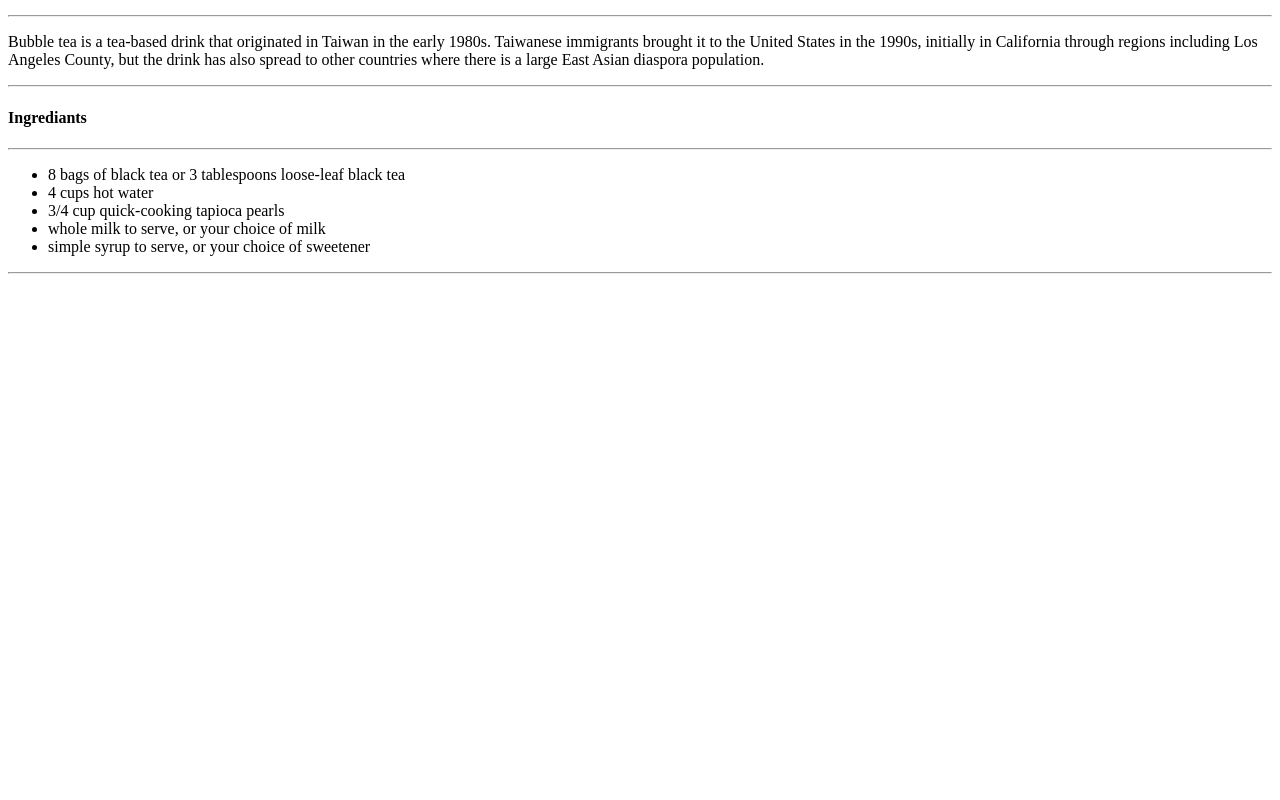
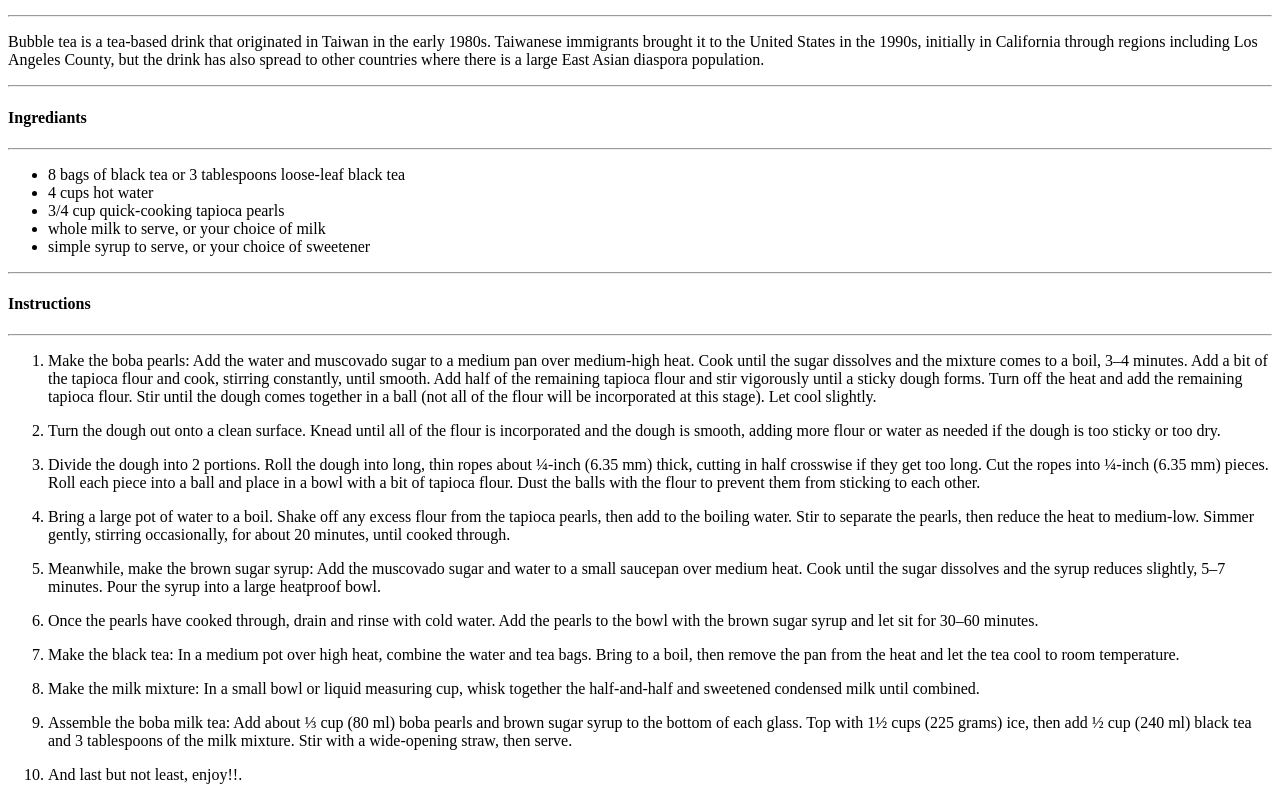
Before and after one commit to EarlsGrey/odin-recipes, a plain HTML site: page recipes/boba-tea.html in a window 1280 px wide. Shown: the part 365-1165 px from the top of the page. Before the commit the page ends 800 px from the top, so only its background shows below. Drawn offline with Linux system fonts and the light colour scheme.

Commit message:
A quick update
Just going back and updating everything

```diff
--- a/recipes/boba-tea.html
+++ b/recipes/boba-tea.html
@@ -28,3 +28,42 @@
                    <li>simple syrup to serve, or your choice of sweetener</li>
               </ul>
            <hr>
+         <h4>Instructions</h4>
+           <hr>
+              <ol>
+               <p> <li> Make the boba pearls: Add the water and muscovado sugar to a medium pan over medium-high heat.
+                     Cook until the sugar dissolves and the mixture comes to a boil, 3–4 minutes.
+                     Add a bit of the tapioca flour and cook, stirring constantly, until smooth.
+                     Add half of the remaining tapioca flour and stir vigorously until a sticky dough forms.
+                     Turn off the heat and add the remaining tapioca flour.
+                     Stir until the dough comes together in a ball (not all of the flour will be incorporated at this stage).
+                     Let cool slightly.</li></p>
+               <p> <li>Turn the dough out onto a clean surface.
+                     Knead until all of the flour is incorporated and the dough is smooth,
+                      adding more flour or water as needed if the dough is too sticky or too dry.</li></p>
+               <p> <li>Divide the dough into 2 portions.
+                     Roll the dough into long, thin ropes about ¼-inch (6.35 mm) thick, cutting in half crosswise if they get too long.
+                     Cut the ropes into ¼-inch (6.35 mm) pieces.
+                     Roll each piece into a ball and place in a bowl with a bit of tapioca flour.
+                     Dust the balls with the flour to prevent them from sticking to each other.</li></p>
+               <p> <li> Bring a large pot of water to a boil.
+                     Shake off any excess flour from the tapioca pearls, then add to the boiling water.
+                     Stir to separate the pearls, then reduce the heat to medium-low. Simmer gently, stirring occasionally,
+                     for about 20 minutes, until cooked through.</li></p>
+               <p> <li>Meanwhile, make the brown sugar syrup: Add the muscovado sugar and water to a small saucepan over medium heat.
+                     Cook until the sugar dissolves and the syrup reduces slightly, 5–7 minutes.
+                     Pour the syrup into a large heatproof bowl.</li></p>
+               <p> <li>Once the pearls have cooked through, drain and rinse with cold water.
+                     Add the pearls to the bowl with the brown sugar syrup and let sit for 30–60 minutes.</li></p>
+               <p> <li>Make the black tea: In a medium pot over high heat, combine the water and tea bags.
+                     Bring to a boil, then remove the pan from the heat and let the tea cool to room temperature.</li></p>
+               <p> <li> Make the milk mixture: In a small bowl or liquid measuring cup,
+                     whisk together the half-and-half and sweetened condensed milk until combined.</li></p>
+               <p> <li> Assemble the boba milk tea: Add about ⅓ cup (80 ml) boba pearls and brown sugar syrup to the bottom of each glass.
+                     Top with 1½ cups (225 grams) ice, then add ½ cup (240 ml) black tea and 3 tablespoons of the milk mixture.
+                     Stir with a wide-opening straw, then serve.</li></p>
+               <p> <li> And last but not least, enjoy!!.</li></p>
+
+               </ol>
+     </html>
+     </body>
```
Also changed, not shown: recipes/index.html (+1 -1 lines). Lines whose indentation alone changed are shown as unchanged.
